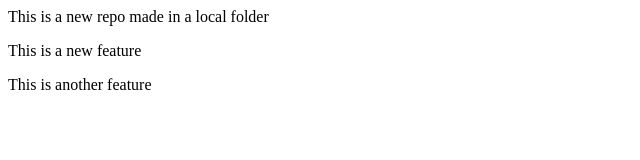
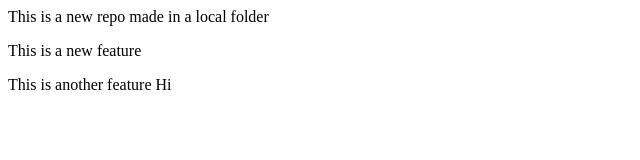
Before and after one commit to Rupkatha-dev/local_repo, a plain HTML site: page index.html in a window 1280 px wide. Shown: the full height of the page, 0-640 px from the left. Drawn offline with Linux system fonts and the light colour scheme.

Commit message:
Added dropdown in feature 1

```diff
--- a/index.html
+++ b/index.html
@@ -1,3 +1,3 @@
 <p>This is a new repo made in a local folder</p>
 <p>This is a new feature</p>
-<p>This is another feature</p>
+<p>This is another feature <dropdown>Hi</dropdown></p>
```
